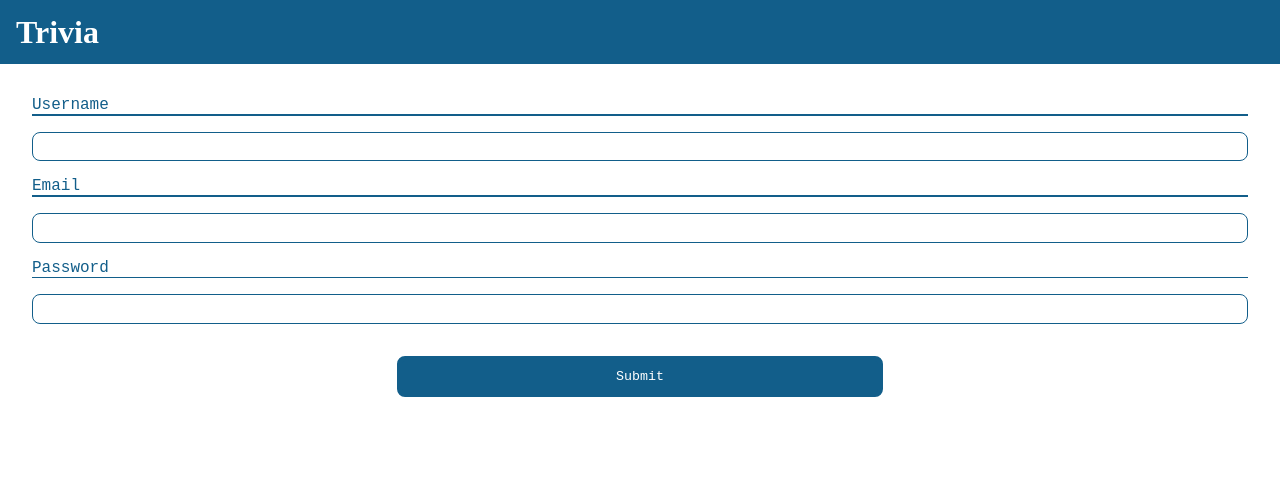
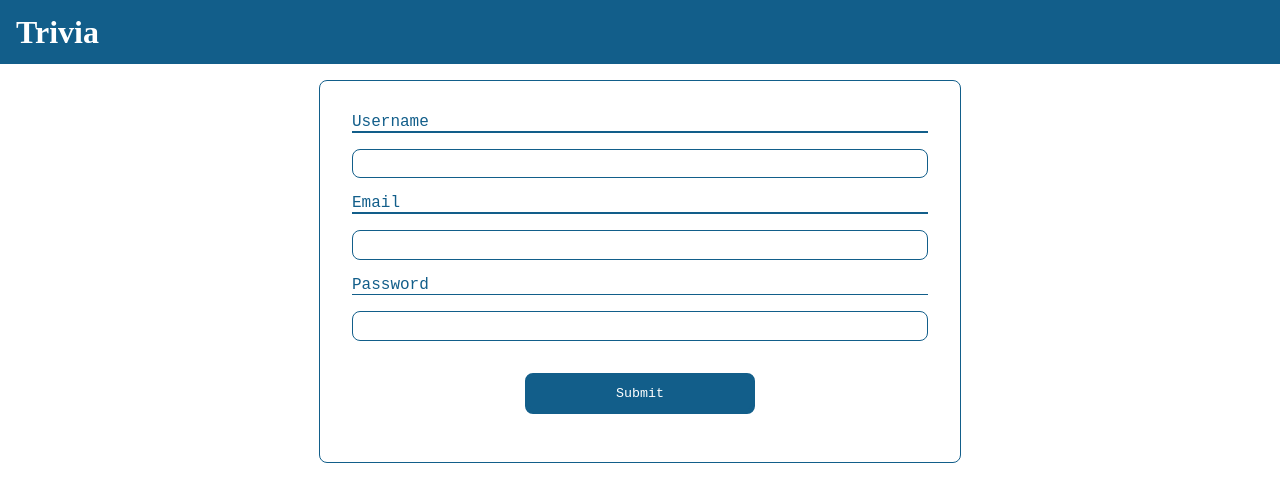
Before and after one commit to AngryWeather/Trivia, a React (Create React App) app: page /trivia/user/register in a window 1280 px wide. Shown: the top 502 px of the page. Built offline with nearby package versions, Linux system fonts and the light colour scheme.

Commit message:
Change style for bigger screens

```diff
--- a/src/components/register/register.css
+++ b/src/components/register/register.css
@@ -46,4 +46,18 @@ button {
   color: white;
   border: 5px solid rgb(18, 94, 138);
   border-radius: 0.5rem;
+}
+
+@media (min-width: 800px) {
+  .form {
+    width: 80%;
+  }
+}
+@media (min-width: 1000px) {
+  .form {
+    width: 50%;
+    border: 1px solid rgb(18, 94, 138);
+    margin-top: 1rem;
+    border-radius: 0.5rem;
+  }
 }/*# sourceMappingURL=register.css.map */
--- a/src/components/register/register.scss
+++ b/src/components/register/register.scss
@@ -48,3 +48,18 @@ button {
   border: 5px solid $primary-color;
   border-radius: $border-radius;
 }
+
+@media (min-width: 800px) {
+  .form {
+    width: 80%;
+  }
+}
+
+@media (min-width: 1000px) {
+  .form {
+    width: 50%;
+    border: 1px solid $primary-color;
+    margin-top: 1rem;
+    border-radius: $border-radius;
+  }
+}
```
Also changed, not shown: 1 other file (tests, documents, lock files or other folders).
